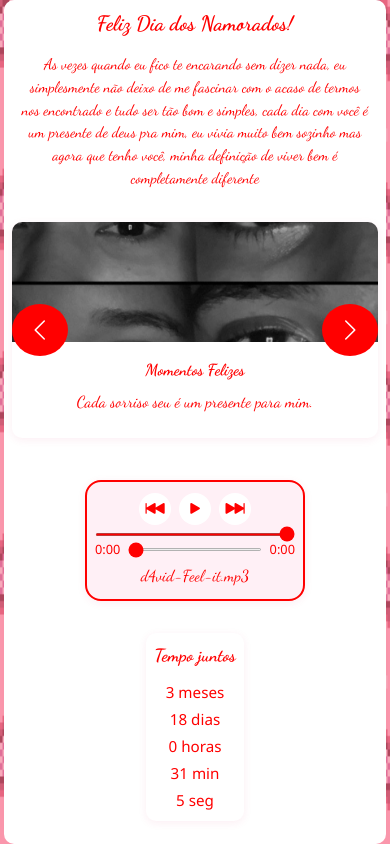
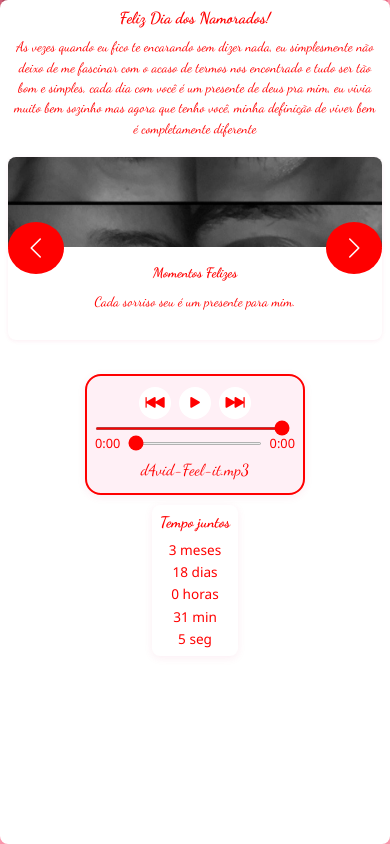
Before and after one commit to victoralmeida4521/DiaDosNamorados, a plain HTML site: page index.html in a window 390 px wide. Drawn offline with nearby package versions, Linux system fonts and the light colour scheme.

Commit message:
teste de responsividade

```diff
--- a/style.css
+++ b/style.css
@@ -169,34 +169,35 @@ h1 {
     color: var(--color-primary);
     font-size: 1rem !important;
 }
-@media (max-width: 600px) {
+@media (max-width: 700px) {
     .container {
         max-width: 98vw;
-        padding: 12px 2vw 8px 2vw;
-        border-radius: 10px;
+        padding: 14px 2vw 10px 2vw;
+        border-radius: 12px;
     }
     h1 {
-        font-size: 1.3rem;
+        font-size: 1.2rem;
         padding: 0 2vw;
     }
     .main-message {
-        font-size: 1.1rem;
-        min-height: 32px;
+        font-size: 1rem;
+        min-height: 28px;
         padding: 0 2vw;
     }
     .carousel {
         max-width: 100vw;
         border-radius: 10px;
-        margin: 0 0 18px 0;
+        margin: 0 0 16px 0;
     }
     .carousel-image {
-        height: 180px !important;
+        width: 100%;
+        height: 140px !important;
         max-height: 40vw;
         object-fit: cover;
         border-radius: 10px 10px 0 0;
     }
     .carousel-title, .carousel-message {
-        font-size: 1rem;
+        font-size: 0.95rem;
         padding: 0 1vw;
     }
     .music-player-minimal {
@@ -205,44 +206,118 @@ h1 {
         border-radius: 10px;
     }
     .btn-music-minimal {
-        font-size: 1.1rem !important;
-        padding: 0.1rem 0.3rem !important;
+        font-size: 1rem !important;
+        padding: 0.1rem 0.2rem !important;
     }
     #progressBar, #volumeBar {
         width: 60vw !important;
-        min-width: 60px;
+        min-width: 50px;
         height: 3px !important;
     }
     #musicTitle {
         font-size: 0.9rem !important;
     }
     .counter {
-        padding: 10px 2vw;
-        font-size: 1rem;
+        padding: 8px 2vw;
+        font-size: 0.95rem;
         border-radius: 10px;
     }
     .counter-title {
-        font-size: 1.1rem;
+        font-size: 1rem;
     }
     .counter-values {
         flex-direction: column;
-        gap: 4px;
+        gap: 3px;
     }
     .counter-item {
         min-width: unset;
+        font-size: 0.9rem;
+    }
+}
+
+/* Responsividade aprimorada para celulares */
+@media (max-width: 500px) {
+    .container {
+        max-width: 100vw;
+        padding: 8px 2vw 8px 2vw;
+        border-radius: 8px;
+        box-shadow: 0 2px 8px var(--color-shadow);
+    }
+    h1 {
+        font-size: 1rem;
+        padding: 0 1vw;
+        margin-bottom: 10px;
+    }
+    .main-message {
         font-size: 0.95rem;
+        min-height: 20px;
+        padding: 0 1vw;
+        margin-bottom: 18px;
+    }
+    .carousel {
+        max-width: 100vw;
+        border-radius: 8px;
+        margin: 0 0 10px 0;
+        box-shadow: 0 1px 4px var(--color-shadow);
+    }
+    .carousel-image {
+        width: 100%;
+        height: 90px !important;
+        max-height: 32vw;
+        object-fit: cover;
+        border-radius: 8px 8px 0 0;
+    }
+    .carousel-title, .carousel-message {
+        font-size: 0.85rem;
+        padding: 0 1vw;
+    }
+    .music-player-minimal {
+        max-width: 99vw !important;
+        padding: 0.3rem 0.1rem !important;
+        border-radius: 8px;
+        margin-bottom: 14px;
+    }
+    .btn-music-minimal {
+        font-size: 0.95rem !important;
+        padding: 0.05rem 0.15rem !important;
+    }
+    #progressBar, #volumeBar {
+        width: 50vw !important;
+        min-width: 40px;
+        height: 2px !important;
+    }
+    #musicTitle {
+        font-size: 0.8rem !important;
+    }
+    .counter {
+        padding: 6px 2vw;
+        font-size: 0.85rem;
+        border-radius: 8px;
+        margin-top: 10px;
+    }
+    .counter-title {
+        font-size: 0.95rem;
+        margin-bottom: 6px;
+    }
+    .counter-values {
+        flex-direction: column;
+        gap: 2px;
+    }
+    .counter-item {
+        min-width: unset;
+        font-size: 0.85rem;
     }
 }
 
 /* Ajustes para telas muito pequenas */
 @media (max-width: 400px) {
     .carousel-image {
-        height: 120px !important;
+        height: 90px !important;
     }
     .main-message {
-        font-size: 0.95rem;
+        font-size: 0.85rem;
     }
     .counter {
-        font-size: 0.9rem;
+        font-size: 0.85rem;
     }
 }
```
